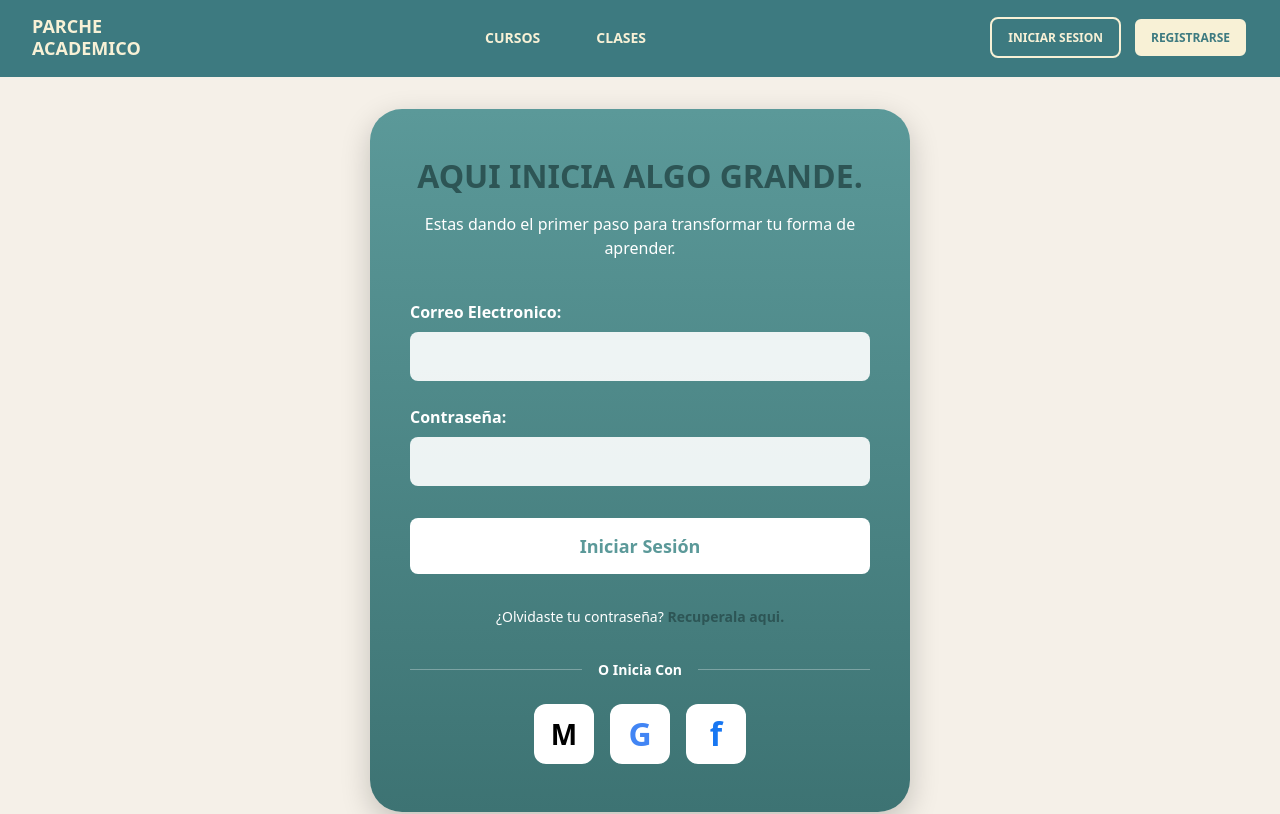
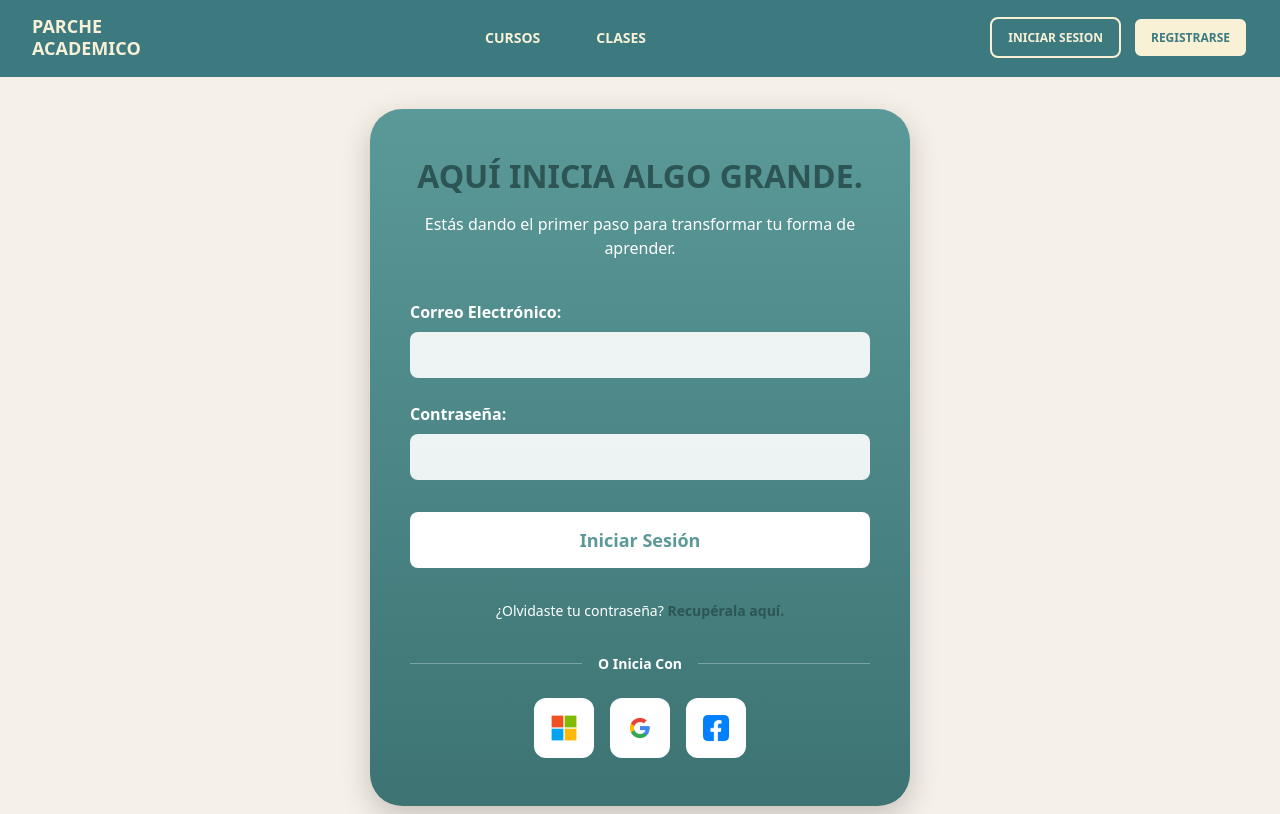
Before and after one commit to academiaparchada/frontend-academic, a React (Vite) app: page /login in a window 1280 px wide. Shown: the top 814 px of the page. Built offline with nearby package versions, Linux system fonts and the light colour scheme.

Commit message:
Actualizar botones sociales para usar imágenes

```diff
--- a/src/pages/login.jsx
+++ b/src/pages/login.jsx
@@ -40,7 +40,7 @@ export const Login = () => {
   };
 
   const handle_social = (provider) => {
-    set_error(`Inicio de sesi\u00f3n con ${provider} a\u00fan no disponible`);
+    set_error(`Inicio de sesión con ${provider} aún no disponible`);
   };
 
   return (
@@ -50,9 +50,9 @@ export const Login = () => {
       <main className="main">
         <div className="login_container">
           <div className="login_card">
-            <h1 className="login_title">AQUI INICIA ALGO GRANDE.</h1>
+            <h1 className="login_title">AQUÍ INICIA ALGO GRANDE.</h1>
             <p className="login_subtitle">
-              Estas dando el primer paso para transformar tu forma de aprender.
+              Estás dando el primer paso para transformar tu forma de aprender.
             </p>
 
             {error && (
@@ -64,7 +64,7 @@ export const Login = () => {
             <form onSubmit={handle_submit} className="login_form">
               <div className="form_group">
                 <label htmlFor="email" className="form_label">
-                  Correo Electronico:
+                  Correo Electrónico:
                 </label>
                 <input
                   type="email"
@@ -93,13 +93,13 @@ export const Login = () => {
               </div>
 
               <button type="submit" className="btn_login" disabled={loading}>
-                {loading ? 'Iniciando sesi\u00f3n...' : 'Iniciar Sesi\u00f3n'}
+                {loading ? 'Iniciando sesión...' : 'Iniciar Sesión'}
               </button>
 
               <div className="forgot_pass">
                 ¿Olvidaste tu contraseña?{' '}
                 <a href="#" className="link_recovery">
-                  Recuperala aqui.
+                  Recupérala aquí.
                 </a>
               </div>
             </form>
@@ -112,28 +112,40 @@ export const Login = () => {
 
             <div className="social_login">
               <button
-                className="btn_social btn_microsoft"
+                className="btn_social"
                 onClick={() => handle_social('Microsoft')}
-                aria-label="Iniciar sesi\u00f3n con Microsoft"
+                aria-label="Iniciar sesión con Microsoft"
                 disabled={loading}
               >
-                <span className="social_emoji">M</span>
+                <img
+                  src="/images/image.png"
+                  alt="Microsoft"
+                  className="social_icon"
+                />
               </button>
               <button
-                className="btn_social btn_google"
+                className="btn_social"
                 onClick={() => handle_social('Google')}
-                aria-label="Iniciar sesi\u00f3n con Google"
+                aria-label="Iniciar sesión con Google"
                 disabled={loading}
               >
-                <span className="social_emoji">G</span>
+                <img
+                  src="/images/google.png"
+                  alt="Google"
+                  className="social_icon"
+                />
               </button>
               <button
-                className="btn_social btn_facebook"
+                className="btn_social"
                 onClick={() => handle_social('Facebook')}
-                aria-label="Iniciar sesi\u00f3n con Facebook"
+                aria-label="Iniciar sesión con Facebook"
                 disabled={loading}
               >
-                <span className="social_emoji">f</span>
+                <img
+                  src="/images/facebook.png"
+                  alt="Facebook"
+                  className="social_icon"
+                />
               </button>
             </div>
           </div>
--- a/src/pages/register.jsx
+++ b/src/pages/register.jsx
@@ -26,17 +26,17 @@ export const Register = () => {
 
     // Validaciones frontend
     if (password !== confirm_password) {
-      set_error('Las contrase\u00f1as no coinciden');
+      set_error('Las contraseñas no coinciden');
       return;
     }
 
     if (password.length < 6) {
-      set_error('La contrase\u00f1a debe tener al menos 6 caracteres');
+      set_error('La contraseña debe tener al menos 6 caracteres');
       return;
     }
 
     if (!accept_terms) {
-      set_error('Debes aceptar los t\u00e9rminos y condiciones');
+      set_error('Debes aceptar los términos y condiciones');
       return;
     }
 
@@ -69,7 +69,7 @@ export const Register = () => {
   };
 
   const handle_social = (provider) => {
-    set_error(`Registro con ${provider} a\u00fan no disponible`);
+    set_error(`Registro con ${provider} aún no disponible`);
   };
 
   return (
@@ -79,9 +79,9 @@ export const Register = () => {
       <main className="main">
         <div className="register_container">
           <div className="register_card">
-            <h1 className="register_title">AQUI INICIA ALGO GRANDE.</h1>
+            <h1 className="register_title">AQUÍ INICIA ALGO GRANDE.</h1>
             <p className="register_subtitle">
-              Estas dando el primer paso para transformar tu forma de aprender.
+              Estás dando el primer paso para transformar tu forma de aprender.
             </p>
 
             {error && (
@@ -138,7 +138,7 @@ export const Register = () => {
 
               <div className="form_group">
                 <label htmlFor="telefono" className="form_label">
-                  Telefono (Opcional):
+                  Teléfono (Opcional):
                 </label>
                 <input
                   type="tel"
@@ -194,11 +194,11 @@ export const Register = () => {
                 <label htmlFor="terms" className="terms_label">
                   Al registrarse y utilizar los servicios, usted confirma que ha aceptado nuestros{' '}
                   <a href="#" className="terms_link">
-                    Terminos y Condiciones
+                    Términos y Condiciones
                   </a>{' '}
-                  y ha leido nuestra{' '}
+                  y ha leído nuestra{' '}
                   <a href="#" className="terms_link">
-                    Politicas de Privacidad.
+                    Política de Privacidad.
                   </a>
                 </label>
               </div>
@@ -216,31 +216,39 @@ export const Register = () => {
 
             <div className="social_register">
               <button
-                className="btn_social btn_microsoft"
+                className="btn_social"
                 onClick={() => handle_social('Microsoft')}
                 aria-label="Registrarse con Microsoft"
                 disabled={loading}
               >
-                <span className="social_emoji">M</span>
+                <img
+                  src="/images/image.png"
+                  alt="Microsoft"
+                  className="social_icon"
+                />
               </button>
               <button
-                className="btn_social btn_google"
+                className="btn_social"
                 onClick={() => handle_social('Google')}
                 aria-label="Registrarse con Google"
                 disabled={loading}
               >
-                <img src="../../public/images/google.png" alt="Google"/>
+                <img
+                  src="/images/google.png"
+                  alt="Google"
+                  className="social_icon"
+                />
               </button>
               <button
-                className="btn_social btn_facebook"
+                className="btn_social"
                 onClick={() => handle_social('Facebook')}
                 aria-label="Registrarse con Facebook"
                 disabled={loading}
               >
                 <img
-                  src="/facebook_icon.png"
+                  src="/images/facebook.png"
                   alt="Facebook"
-                  className="social_facebook_icon"
+                  className="social_icon"
                 />
               </button>
             </div>
--- a/src/styles/login.css
+++ b/src/styles/login.css
@@ -168,7 +168,7 @@
   align-items: center;
   justify-content: center;
   transition: all 0.3s ease;
-  padding: 0;
+  padding: 0.5rem;
 }
 
 .btn_social:hover:not(:disabled) {
@@ -185,23 +185,10 @@
   cursor: not-allowed;
 }
 
-.social_emoji {
-  font-size: 24px;
-  font-weight: 700;
-}
-
-.btn_microsoft .social_emoji {
-  font-size: 28px;
-}
-
-.btn_google .social_emoji {
-  color: #4285f4;
-  font-size: 32px;
-}
-
-.btn_facebook .social_emoji {
-  color: #1877f2;
-  font-size: 32px;
+.social_icon {
+  width: 100%;
+  height: 100%;
+  object-fit: contain;
 }
 
 /* Responsive */
@@ -222,13 +209,4 @@
     width: 50px;
     height: 50px;
   }
-
-  .social_emoji {
-    font-size: 20px;
-  }
-
-  .btn_google .social_emoji,
-  .btn_facebook .social_emoji {
-    font-size: 26px;
-  }
 }
--- a/src/styles/register.css
+++ b/src/styles/register.css
@@ -68,16 +68,15 @@
   padding: 0.875rem 1rem;
   border: none;
   border-radius: 0.5rem;
-  font-size: 1.1rem;
+  font-size: 1rem;
   background-color: rgba(255, 255, 255, 0.9);
   transition: all 0.3s ease;
-  color: #1a3333;
 }
 
 .form_input:focus {
   outline: none;
   background-color: #ffffff;
-  box-shadow: 0 0 0 3px rgba(240, 221, 4, 0.959);
+  box-shadow: 0 0 0 3px rgba(255, 255, 255, 0.3);
 }
 
 .form_input:disabled {
@@ -186,7 +185,7 @@
   align-items: center;
   justify-content: center;
   transition: all 0.3s ease;
-  padding: 0;
+  padding: 0.5rem;
 }
 
 .btn_social:hover:not(:disabled) {
@@ -203,29 +202,10 @@
   cursor: not-allowed;
 }
 
-.social_emoji {
-  font-size: 24px;
-  font-weight: 700;
-}
-
-.btn_microsoft .social_emoji {
-  font-size: 28px;
-}
-
-btn_social btn_google img{
-  width: 24px;   /* tamaño de la imagen */
-  height: 24px;
-  object-fit: contain;;
-}
-
-.btn_google .social_emoji {
-  color: #4285f4;
-  font-size: 32px;
-}
-
-.btn_facebook .social_emoji {
-  color: #1877f2;
-  font-size: 32px;
+.social_icon {
+  width: 100%;
+  height: 100%;
+  object-fit: contain;
 }
 
 /* Responsive */
@@ -247,15 +227,6 @@ btn_social btn_google img{
     height: 50px;
   }
 
-  .social_emoji {
-    font-size: 20px;
-  }
-
-  .btn_google .social_emoji,
-  .btn_facebook .social_emoji {
-    font-size: 26px;
-  }
-
   .terms_label {
     font-size: 0.75rem;
   }
```
